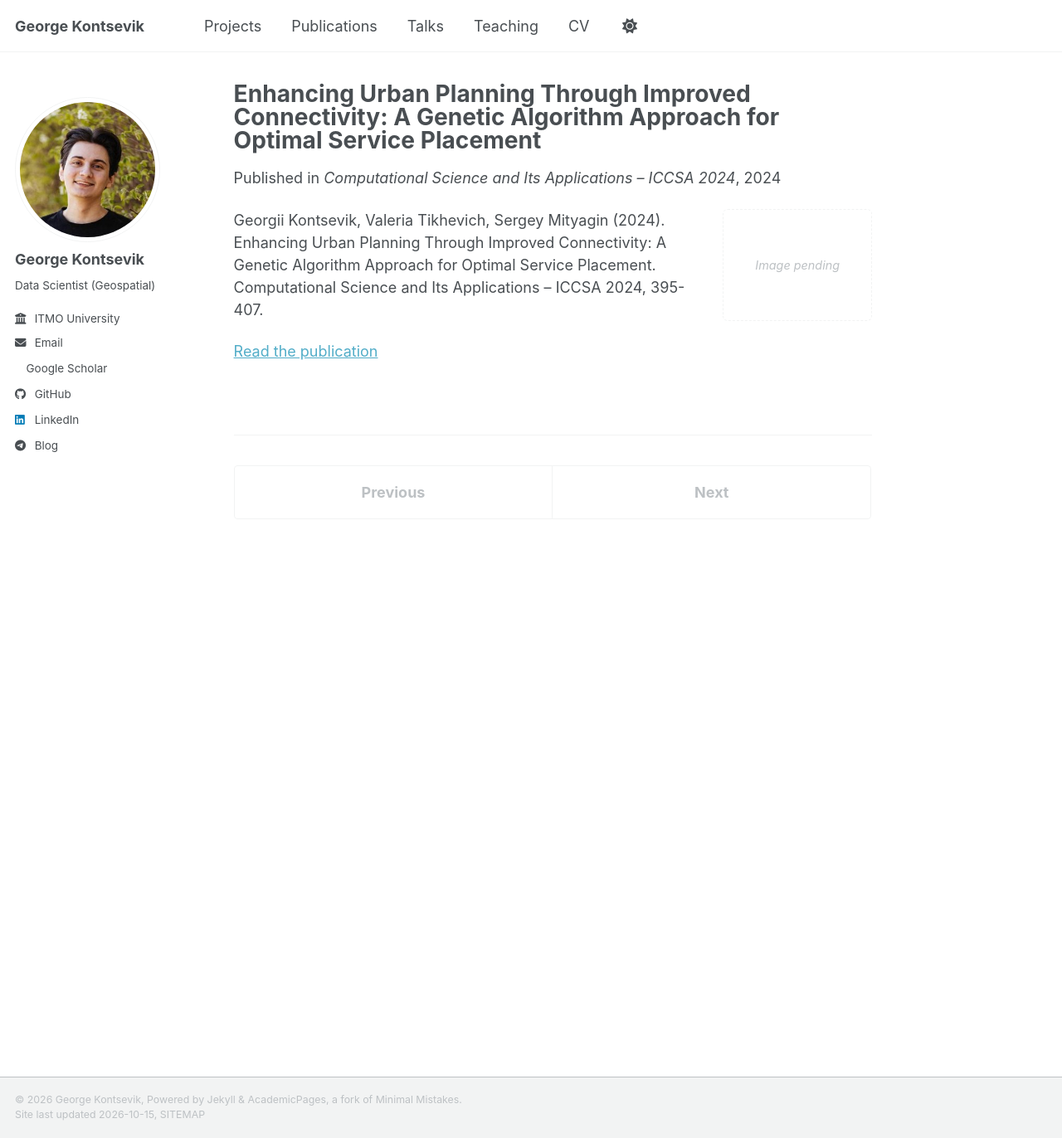
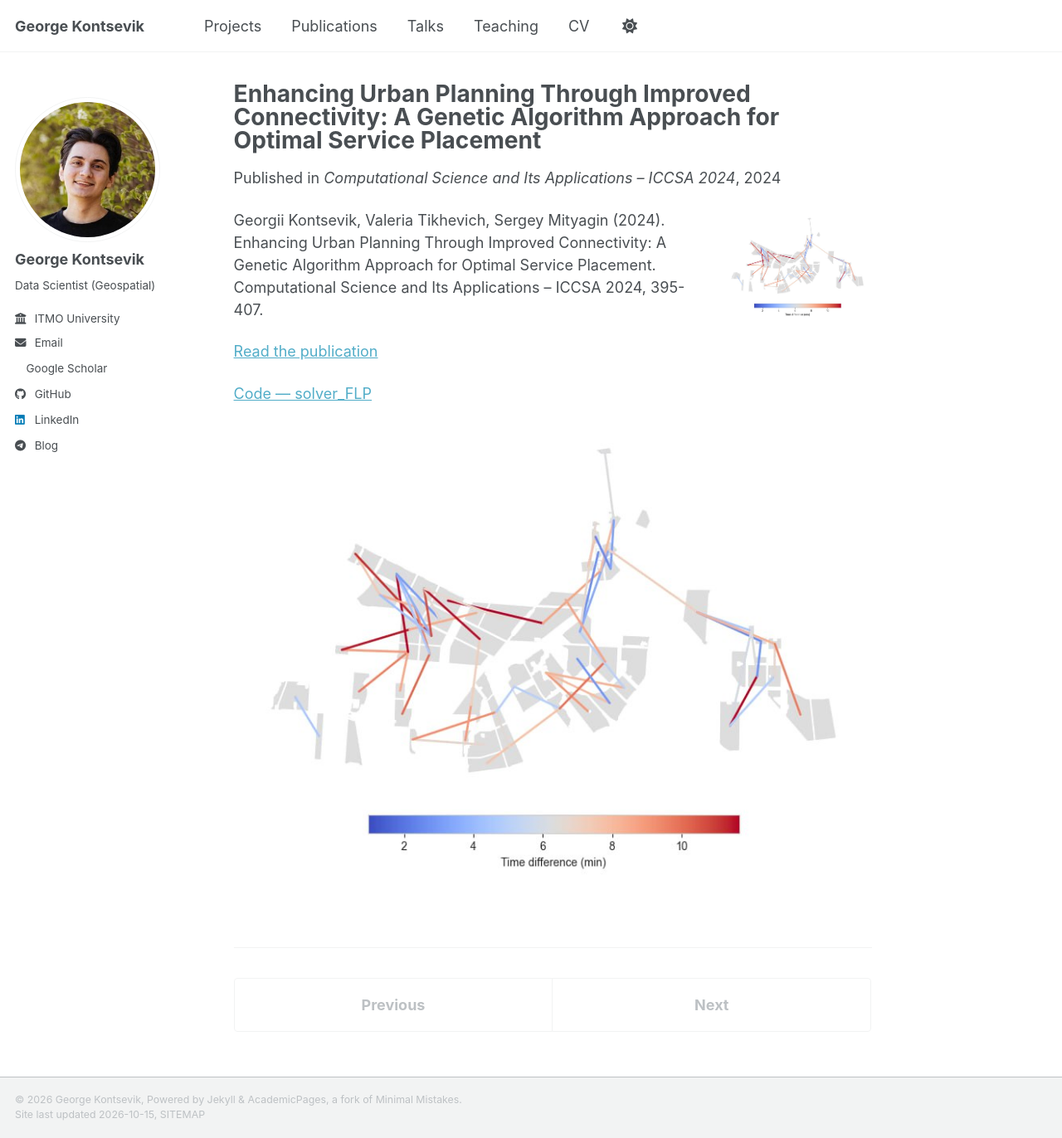
Before and after one commit to GeorgeKontsevik/GeorgeKontsevik.github.io, a Jekyll site: the page built from _publications/enhancing-urban-planning-through-improved-connectivity-a-genetic-algorithm-approach-for-optimal-service-placement.md, in a window 1280 px wide and 1372 px high. Shown: the whole window at 83% size. Built offline with Jekyll 4.4.1, drawn with Linux system fonts in a browser that asks for light colours; a style sheet for code colours, icons or effects is not loaded.

Commit message:
Link solver FLP and update Tikhevich publication and supervision image

```diff
--- a/_data/section_cards.yml
+++ b/_data/section_cards.yml
@@ -68,14 +68,15 @@ student_supervision:
       of service accessibility in Arctic transport systems”, published in Applied Network Science (2026).
       [Read the paper](https://doi.org/10.1007/s41109-026-00783-6).
   - title: "Valeria Tikhevich — publications and research award"
-    image: "/images/projects/arctic-network-scheme.png"
-    image_alt: "Environment-framed Arctic transport network model"
+    image: "/images/publications/service-placement-time-difference.png"
+    image_alt: "Map of connections coloured by travel-time difference in minutes"
     description: >-
       Master's student research supervised by George Kontsevik.
       **Publications:** co-authored the [Arctic transport networks paper](https://doi.org/10.1007/s41109-026-00783-6)
       in Applied Network Science (2026), and
       [“Enhancing Urban Planning Through Improved Connectivity: A Genetic Algorithm Approach for Optimal Service Placement”](https://doi.org/10.1007/978-3-031-64605-8_27)
       at ICCSA 2024.
+      [Service placement code — solver_FLP](https://github.com/ValeriyaTikhevich/solver_FLP).
       **Award:** winner of the student research grant competition administered by
       the Saint Petersburg Committee for Science and Higher Education (KNVSh),
       receiving a RUB 50,000 award (approximately USD 500).
--- a/_publications/enhancing-urban-planning-through-improved-connectivity-a-genetic-algorithm-approach-for-optimal-service-placement.md
+++ b/_publications/enhancing-urban-planning-through-improved-connectivity-a-genetic-algorithm-approach-for-optimal-service-placement.md
@@ -9,10 +9,14 @@ citation: "Georgii Kontsevik, Valeria Tikhevich, Sergey Mityagin (2024). Enhanci
 source_url: "https://api.crossref.org/works/10.1007/978-3-031-64605-8_27"
 collection: "publications"
 permalink: "/publication/enhancing-urban-planning-through-improved-connectivity-a-genetic-algorithm-approach-for-optimal-service-placement/"
-image: ""
-image_alt: ""
+image: "/images/publications/service-placement-time-difference.png"
+image_alt: "Map of connections coloured by travel-time difference in minutes"
 ---
 
 Georgii Kontsevik, Valeria Tikhevich, Sergey Mityagin (2024). Enhancing Urban Planning Through Improved Connectivity: A Genetic Algorithm Approach for Optimal Service Placement. Computational Science and Its Applications – ICCSA 2024, 395-407.
 
 [Read the publication](https://doi.org/10.1007/978-3-031-64605-8_27)
+
+[Code — solver_FLP](https://github.com/ValeriyaTikhevich/solver_FLP)
+
+<a href="/images/publications/service-placement-time-difference.png"><img src="/images/publications/service-placement-time-difference.png" alt="Map of connections coloured by travel-time difference in minutes" loading="lazy"></a>
```
Also changed, not shown: images/publications/service-placement-time-difference.png (added).
